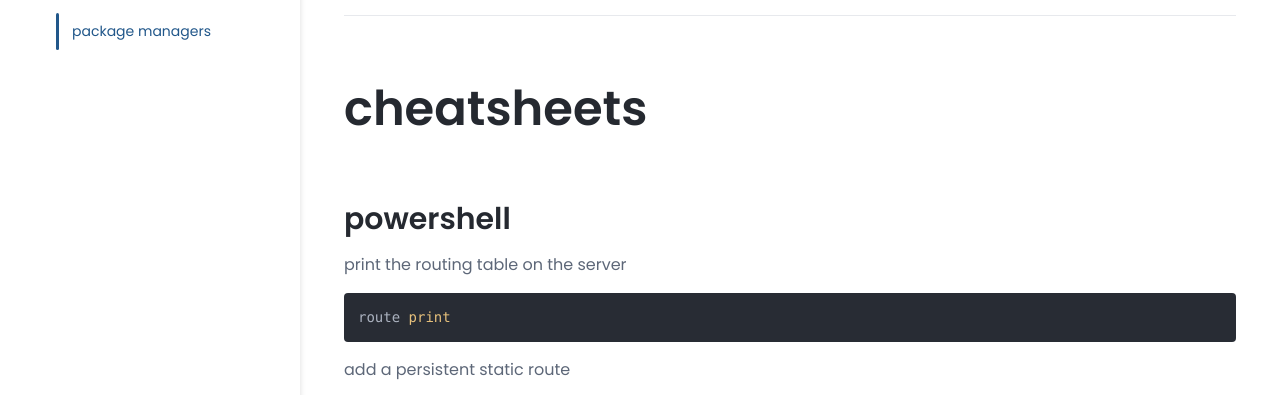
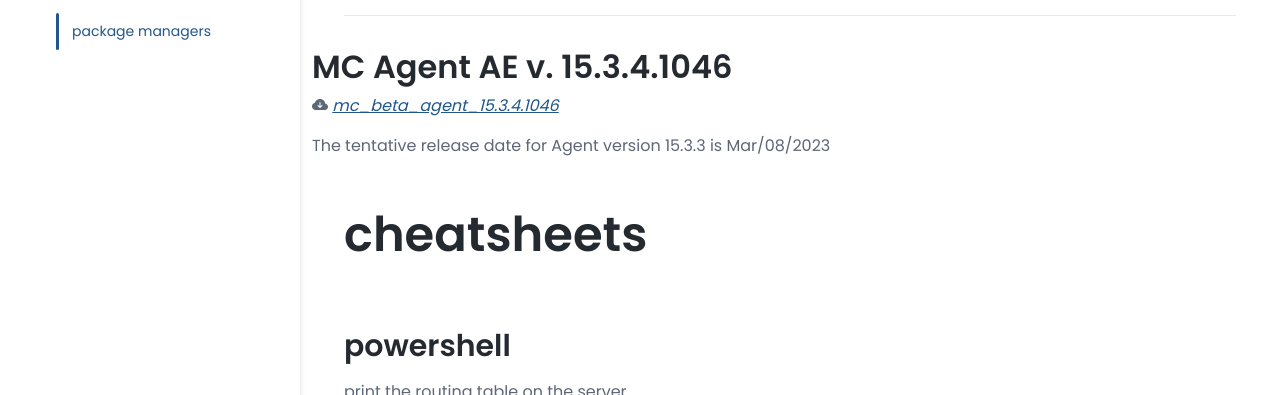
Before and after one commit to ninexmobility/enginabox, a plain HTML site: page docs-page.html in a window 1280 px wide. Shown: the part 396-791 px from the top of the page. Drawn offline with nearby package versions, Linux system fonts and the light colour scheme.

Commit message:
Add files via upload

```diff
--- a/docs-page.html
+++ b/docs-page.html
@@ -125,6 +125,16 @@
 						</section>
 				</article>
 
+				<section class="docs-section" id="item-1-3">
+					<h2 class="section-heading">MC Agent AE v. 15.3.4.1046</h2>
+					<p>
+						<i class="bi bi-cloud-arrow-down-fill">
+							<a href="/enginabox/assets/agents/GoogleMobiControl-15.3.4.1046.apk">
+								<span class="me-2">mc_beta_agent_15.3.4.1046</span></a>
+						</i>
+					</p>
+					<p>The tentative release date for Agent version 15.3.3 is Mar/08/2023</p>
+				</section>
 				<article class="docs-article" id="section-2">
 					<header class="docs-header">
 						<h1 class="docs-heading">cheatsheets</h1>
```
